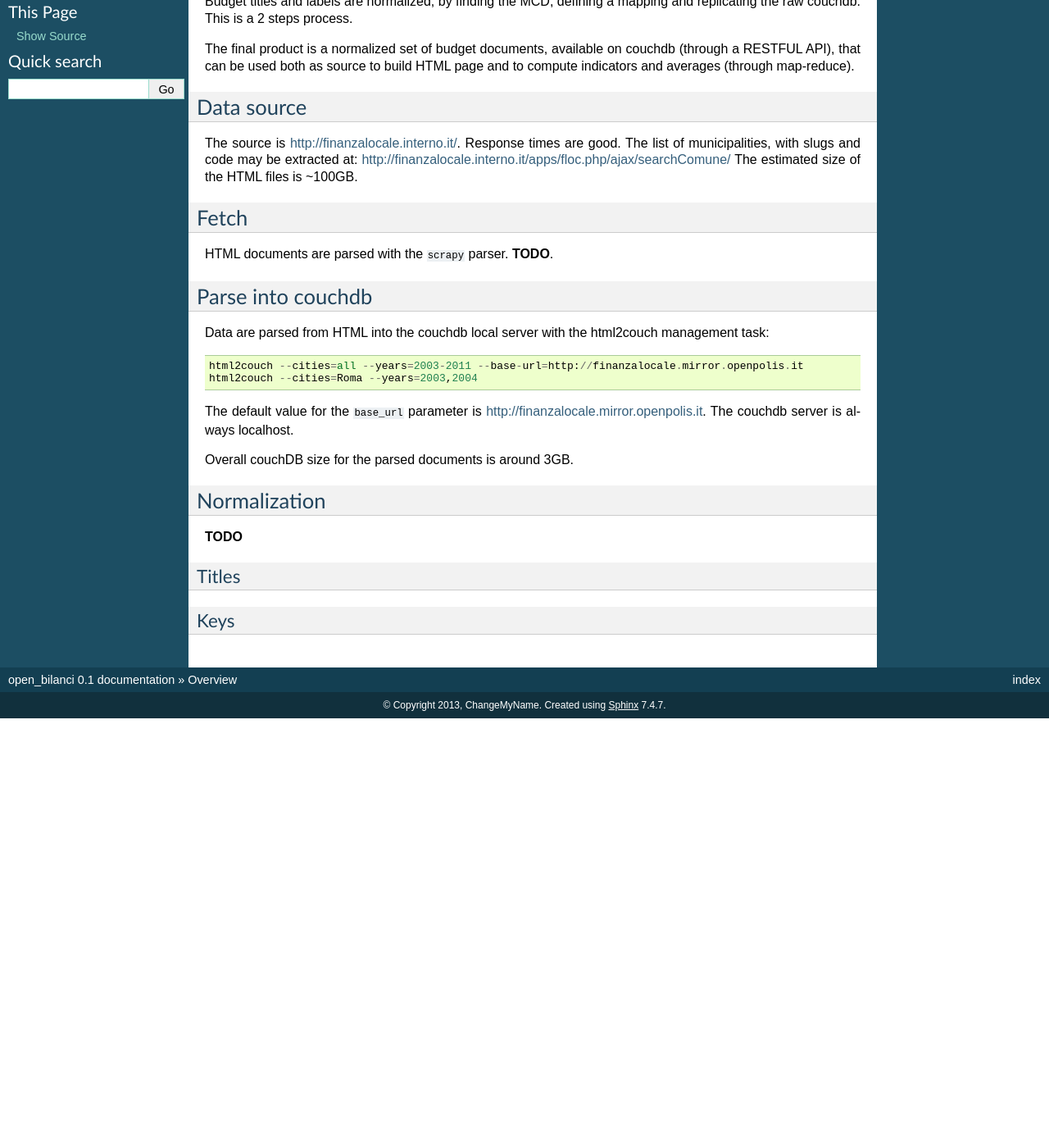
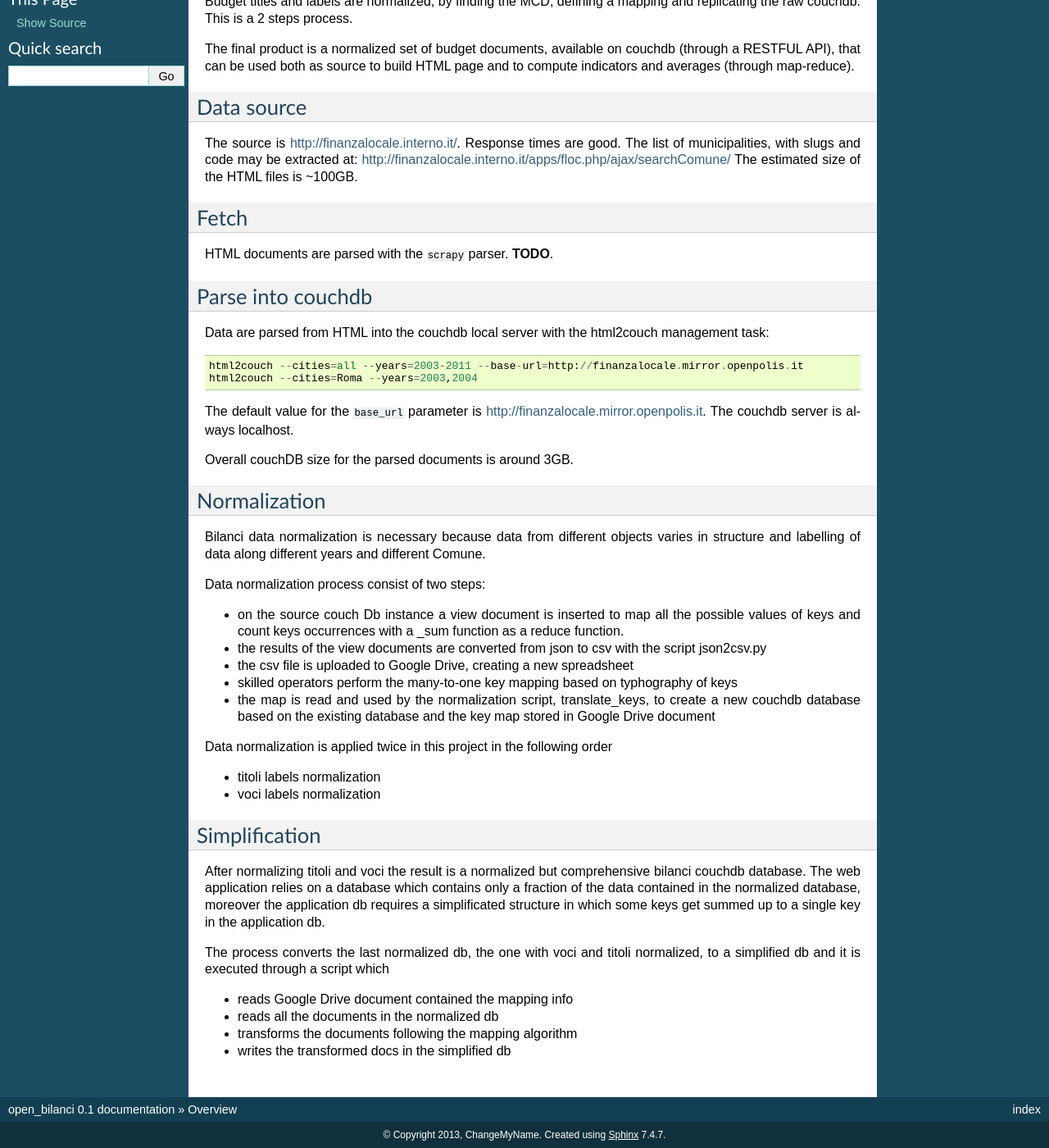
Before and after one commit to DeppSRL/open_bilanci, a Sphinx documentation site: the page built from docs/data.rst, in a window 1280 px wide and 1400 px high, scrolled down 194 px. Shown: the whole window at 82% size. Built offline with Sphinx 7.4.7, drawn with Linux system fonts in a browser that asks for light colours; pages that are not in the unit, such as notebooks, are missing from menus; before the commit the page ends 1070 px from its top, so only the background shows below that; some of the changed text lies outside the part shown.

Commit message:
Doc: Added data normalization and simplification

```diff
--- a/docs/data.rst
+++ b/docs/data.rst
@@ -42,10 +42,40 @@ Overall couchDB size for the parsed documents is around 3GB.
 
 Normalization
 -------------
-**TODO**
 
-Titles
-++++++
+Bilanci data normalization is necessary because data from different objects varies in structure and labelling of data along
+different years and different Comune.
 
-Keys
-++++
+Data normalization process consist of two steps:
+
++ on the source couch Db instance a view document is inserted to map all the possible values of keys and count keys
+  occurrences with a _sum function as a reduce function.
+
++ the results of the view documents are converted from json to csv with the script json2csv.py
+
++ the csv file is uploaded to Google Drive, creating a new spreadsheet
++ skilled operators perform the many-to-one key mapping based on typhography of keys
++ the map is read and used by the normalization script, translate_keys, to create a new couchdb database based on the
+  existing database and the key map stored in Google Drive document
+
+
+Data normalization is applied twice in this project in the following order
+
++ titoli labels normalization
+
++ voci labels normalization
+
+
+
+Simplification
+-------------
+
+After normalizing titoli and voci the result is a normalized but comprehensive bilanci couchdb database.
+The web application relies on a database which contains only a fraction of the data contained in the normalized database, moreover the application db requires a simplificated structure in which some keys get summed up to a single key in the application db.
+
+The process converts the last normalized db, the one with voci and titoli normalized, to a simplified db and it is executed through a script which
+
++ reads Google Drive document contained the mapping info
++ reads all the documents in the normalized db
++ transforms the documents following the mapping algorithm
++ writes the transformed docs in the simplified db
```
